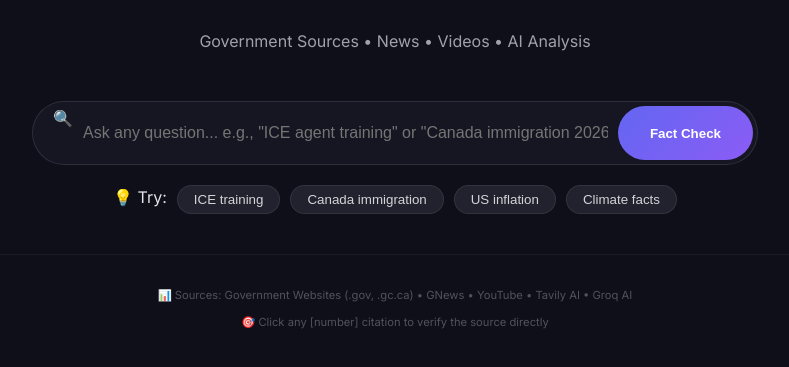
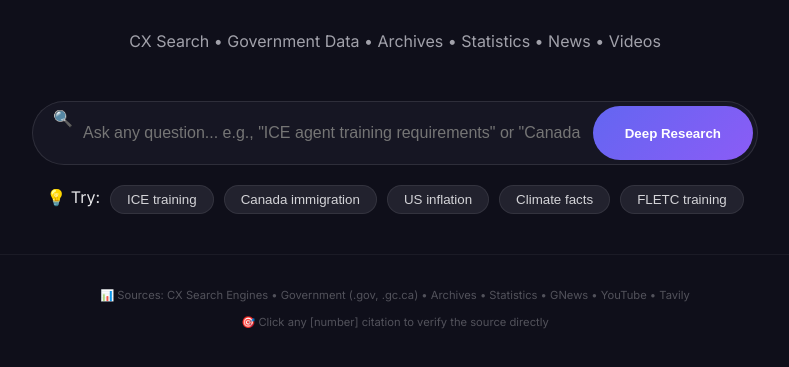
Before and after one commit to CivicIntelCanada/DebateSpace, a website: page index.html in a window 1280 px wide. Shown: the part 227-594 px from the top of the page, without its empty margins (245-1034 px from the left). Drawn offline with Linux system fonts and the light colour scheme.

Commit message:
Update index.html

```diff
--- a/index.html
+++ b/index.html
@@ -2,8 +2,8 @@
 <html lang="en">
 <head>
     <meta charset="UTF-8">
-    <meta name="viewport" content="width=device-width, initial-scale=1.0, viewport-fit=cover">
-    <title>DebateSpace • Fact Check with Government Sources</title>
+    <meta name="viewport" content="width=device-width, initial-scale=1.0, viewfit=cover">
+    <title>DebateSpace • Deep Research with Government Sources</title>
     <link rel="stylesheet" href="style.css">
     <link href="https://fonts.googleapis.com/css2?family=Inter:opsz,wght@14..32,300;400;500;600;700&display=swap" rel="stylesheet">
 </head>
@@ -12,14 +12,14 @@
         <div class="site-header">
             <div class="logo-badge">⚖️</div>
             <h1>Debate<span>Space</span></h1>
-            <p class="tagline">Government Sources • News • Videos • AI Analysis</p>
+            <p class="tagline">CX Search • Government Data • Archives • Statistics • News • Videos</p>
         </div>
 
         <div class="search-section">
             <div class="search-container">
                 <div class="search-icon">🔍</div>
-                <input type="text" id="searchInput" placeholder='Ask any question... e.g., "ICE agent training" or "Canada immigration 2026"'>
-                <button id="searchBtn" onclick="searchDebate()">Fact Check</button>
+                <input type="text" id="searchInput" placeholder='Ask any question... e.g., "ICE agent training requirements" or "Canada immigration 2026"'>
+                <button id="searchBtn" onclick="searchDebate()">Deep Research</button>
             </div>
             <div class="search-tips">
                 <span>💡 Try:</span>
@@ -27,18 +27,19 @@
                 <button class="tip-btn" onclick="setSearch('Canada immigration 2026')">Canada immigration</button>
                 <button class="tip-btn" onclick="setSearch('US inflation rate')">US inflation</button>
                 <button class="tip-btn" onclick="setSearch('Climate change facts')">Climate facts</button>
+                <button class="tip-btn" onclick="setSearch('FLETC training programs')">FLETC training</button>
             </div>
         </div>
 
         <div id="loading" class="loading" style="display: none;">
             <div class="spinner"></div>
-            <p>🔍 Researching government sources & generating analysis...</p>
+            <p>🔍 Deep research across government sources, archives & data...</p>
         </div>
 
         <div id="results" class="results"></div>
 
         <div class="site-footer">
-            <p>📊 Sources: Government Websites (.gov, .gc.ca) • GNews • YouTube • Tavily AI • Groq AI</p>
+            <p>📊 Sources: CX Search Engines • Government (.gov, .gc.ca) • Archives • Statistics • GNews • YouTube • Tavily</p>
             <p>🎯 Click any [number] citation to verify the source directly</p>
         </div>
     </div>
```
